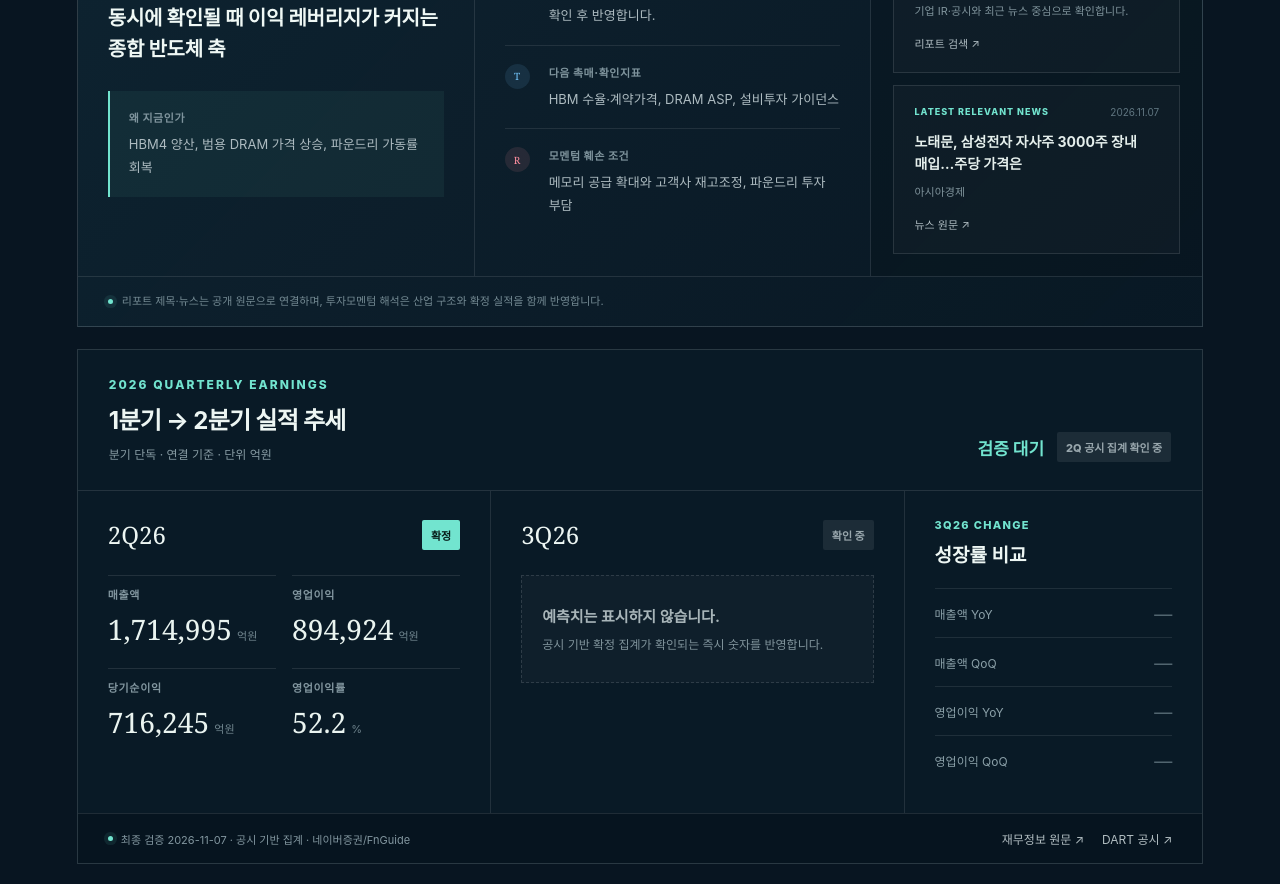
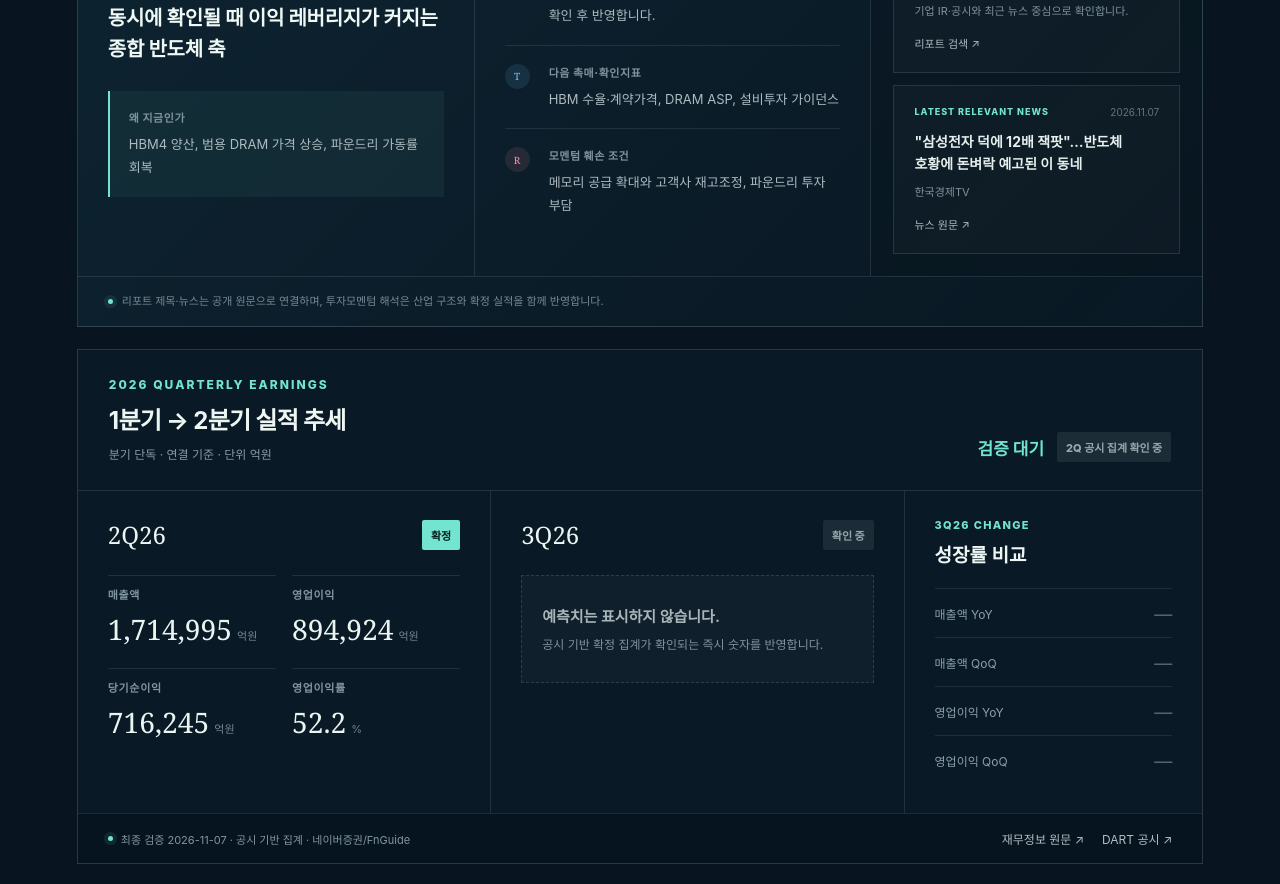
Before and after one commit to addroo003-coder/STOCK, a Next.js app in the folder stock-atlas-source/: page / in a window 1280 px wide. Shown: the part 5660-6544 px from the top of the page. Built offline with nearby package versions, Linux system fonts and the light colour scheme.

Commit message:
사이트 데이터 자동 갱신 2026-11-07T17:28:47Z

```diff
--- a/stock-atlas-source/app/market-sources.ts
+++ b/stock-atlas-source/app/market-sources.ts
@@ -375,10 +375,10 @@ export const marketSourcesByStock: Record<string, MarketSourceRecord> = {
     "report": null,
     "reportListUrl": "https://finance.naver.com/research/company_list.naver?searchType=itemCode&itemCode=005930",
     "news": {
-      "title": "노태문, 삼성전자 자사주 3000주 장내 매입…주당 가격은",
-      "office": "아시아경제",
+      "title": "\"삼성전자 덕에 12배 잭팟\"…반도체 호황에 돈벼락 예고된 이 동네",
+      "office": "한국경제TV",
       "date": "20261107",
-      "url": "https://n.news.naver.com/mnews/article/277/0005839428"
+      "url": "https://n.news.naver.com/mnews/article/215/0001272016"
     },
     "newsListUrl": "https://m.stock.naver.com/domestic/stock/005930/news"
   },
@@ -1761,10 +1761,10 @@ export const marketSourcesByStock: Record<string, MarketSourceRecord> = {
     "report": null,
     "reportListUrl": "https://finance.naver.com/research/company_list.naver?searchType=itemCode&itemCode=000660",
     "news": {
-      "title": "매물 쌓인 아산은 내리고 신축 귀한 진주는 뛰었다…공급이 가른 집값",
-      "office": "시사저널",
+      "title": "'젠슨 황 장녀' 매디슨 황 방한 전격 취소…'AI 데이'는 예정대로",
+      "office": "이데일리",
       "date": "20261107",
-      "url": "https://n.news.naver.com/mnews/article/586/0000141808"
+      "url": "https://n.news.naver.com/mnews/article/018/0006405944"
     },
     "newsListUrl": "https://m.stock.naver.com/domestic/stock/000660/news"
   },
```
